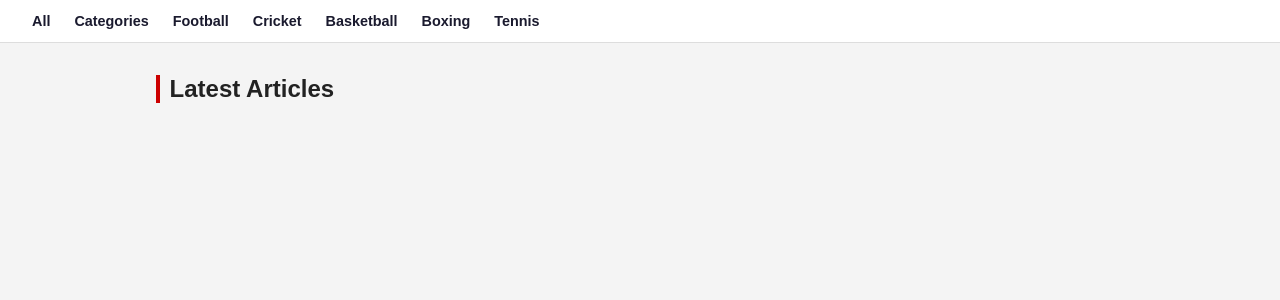
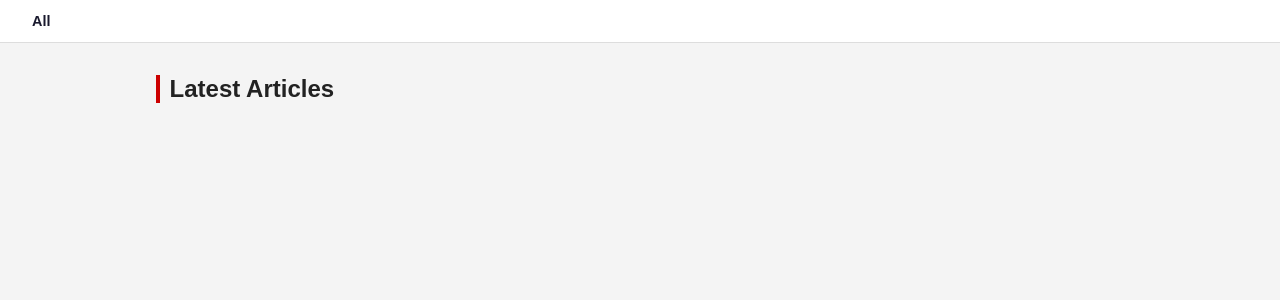
Before and after one commit to sulavvvvvgg/Sportsnews, a Flask app: page / in a window 1280 px wide. Shown: the part 62-362 px from the top of the page. Run offline with Flask 3, Linux system fonts and the light colour scheme; the visitor is signed in with stand-in values (Sample User, id 1); data that the repository does not hold is empty.

Commit message:
made category filter bar dynamic from database

```diff
--- a/templates/index.html
+++ b/templates/index.html
@@ -22,28 +22,21 @@
         </div>
     </div>
 
-
     <div class="category-bar">
-        <a href="{{ url_for('home') }}">All</a>
-        <a href="{{ url_for('categories') }}">Categories</a>
-        <a href="{{ url_for('home', category='football') }}">Football</a>
-        <a href="{{ url_for('home', category='cricket') }}">Cricket</a>
-        <a href="{{ url_for('home', category='basketball') }}">Basketball</a>
-        <a href="{{ url_for('home', category='boxing') }}">Boxing</a>
-        <a href="{{ url_for('home', category='tennis') }}">Tennis</a>
+    <a href="{{ url_for('home') }}">All</a>
+    {% for category in categories %}
+    <a href="{{ url_for('home', category=category.name) }}">{{ category.name | capitalize }}</a>
+    {% endfor %}
     </div>
 
-    </div>
     {% if current_user.is_authenticated and current_user.is_admin %}
     <div class="category-bar">
         <strong style="margin-right: 1rem;">Fetch News:</strong>
-        <a href="{{ url_for('fetch_news', sport='football') }}">Football</a>
-        <a href="{{ url_for('fetch_news', sport='cricket') }}">Cricket</a>
-        <a href="{{ url_for('fetch_news', sport='basketball') }}">Basketball</a>
-        <a href="{{ url_for('fetch_news', sport='boxing') }}">Boxing</a>
-        <a href="{{ url_for('fetch_news', sport='tennis') }}">Tennis</a>
-   </div>
-   {% endif %}
+        {% for category in categories %}
+        <a href="{{ url_for('fetch_news', sport=category.name) }}">{{ category.name | capitalize }}</a>
+        {% endfor %}
+    </div>
+    {% endif %}
 
     <main>
         <h2>Latest Articles</h2>
```
